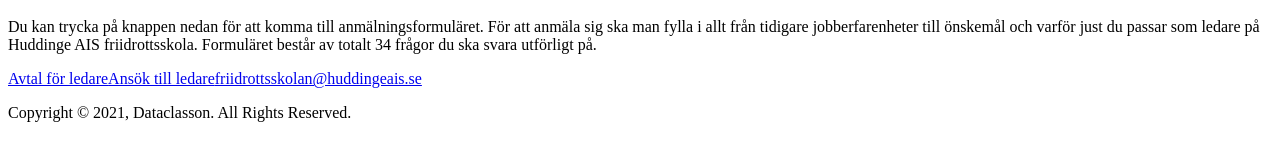
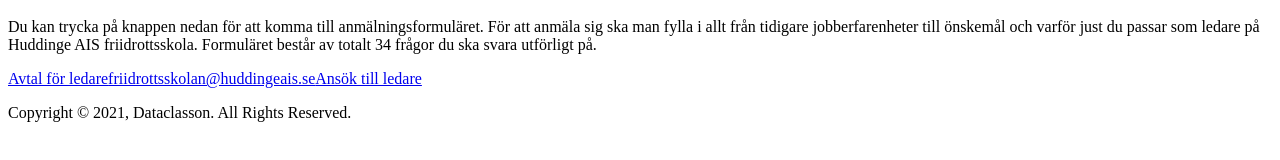
Before and after one commit to assarbertil/friidrottsskola, a Next.js app: page /sv/jobba in a window 1280 px wide. Shown: the part 524-684 px from the top of the page. Built offline with nearby package versions, Linux system fonts and the light colour scheme.

Commit message:
moved button again

```diff
--- a/pages/sv/jobba.js
+++ b/pages/sv/jobba.js
@@ -55,6 +55,12 @@
               href="/AvtalLedare.pdf">
               Avtal för ledare
             </a>
+
+            <a
+              className="block mt-4 text-blue-200 underline"
+              href="mailto:friidrottsskolan@huddingeais.se">
+              friidrottsskolan@huddingeais.se
+            </a>
             <a
               target="_blank"
               href="https://forms.office.com/Pages/ResponsePage.aspx?id=6SZn45RNd0q-YdRZf0rNAtrClEBS15hMgjv-2iCSrWdUODQ4UDQ2MDVBWTI3TlRTM1gwTkI4NFQ4OC4u"
@@ -62,11 +68,6 @@
               Ansök till ledare
             </a>
 
-            <a
-              className="block mt-4 text-blue-200 underline"
-              href="mailto:friidrottsskolan@huddingeais.se">
-              friidrottsskolan@huddingeais.se
-            </a>
           </MainText>
         </main>
       </Container>
```
